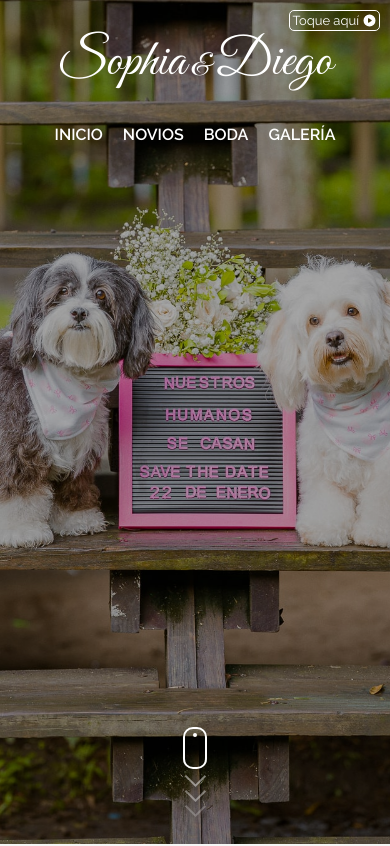
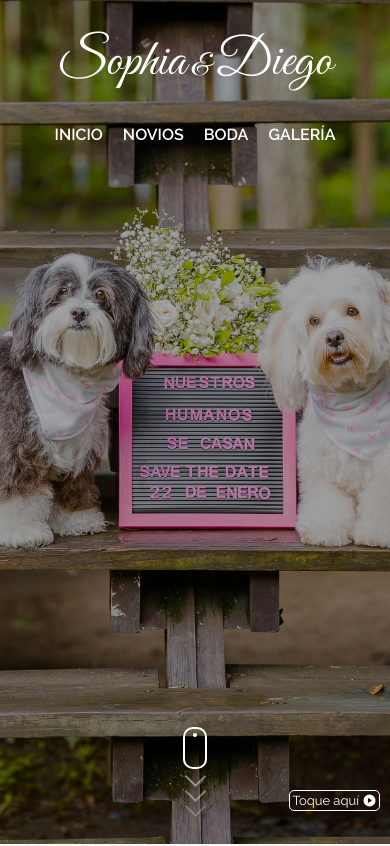
Before and after one commit to Jhoel24/invitacion_boda_2022, a React (Vite) app: page / in a window 390 px wide. Shown: the top 846 px of the page. Built offline with nearby package versions, Linux system fonts and the light colour scheme.

Commit message:
boton cambiado de lugar

```diff
--- a/src/index.css
+++ b/src/index.css
@@ -519,7 +519,7 @@ img {
 .hidden .boton-musica {
   position: absolute;
   z-index: 1;
-  top: 2rem;
+  top: 79rem;
   right: 4rem;
   display: flex;
   justify-content: center;
@@ -534,7 +534,7 @@ img {
 
 @media (max-width: 768px){
   .hidden .boton-musica {
-    top: 1rem;
+    top: 79rem;
     right: 1rem;
   }
 }
```
